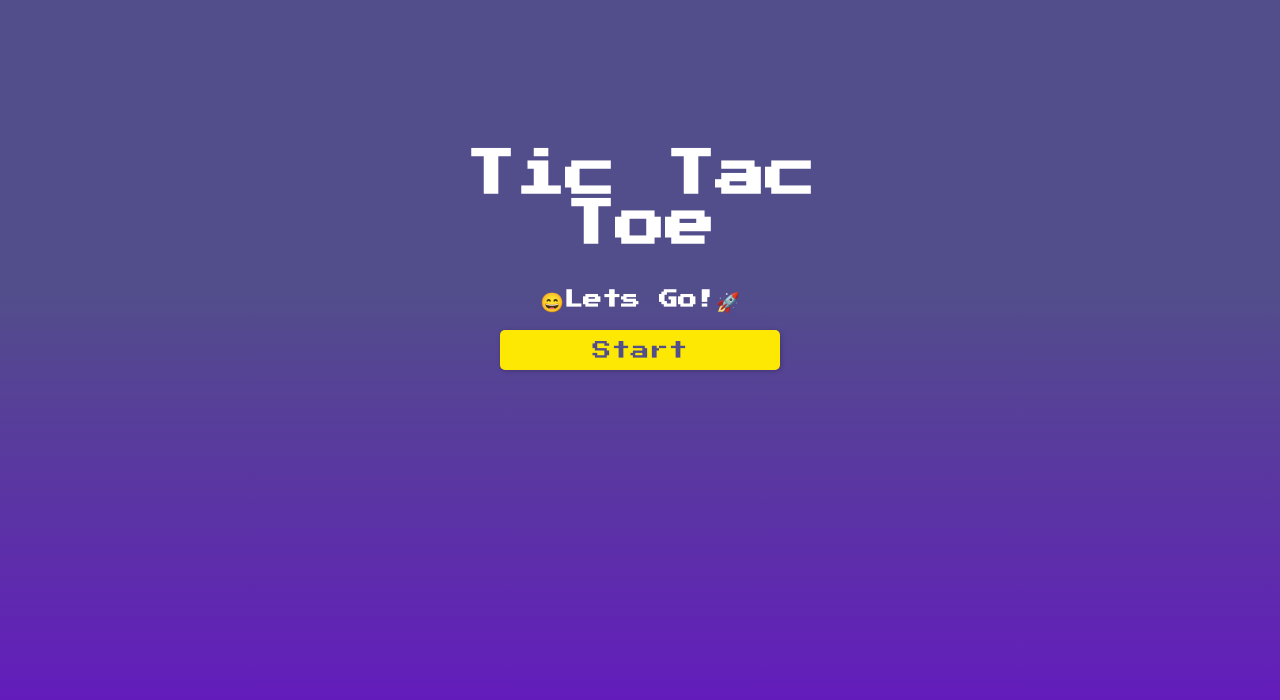
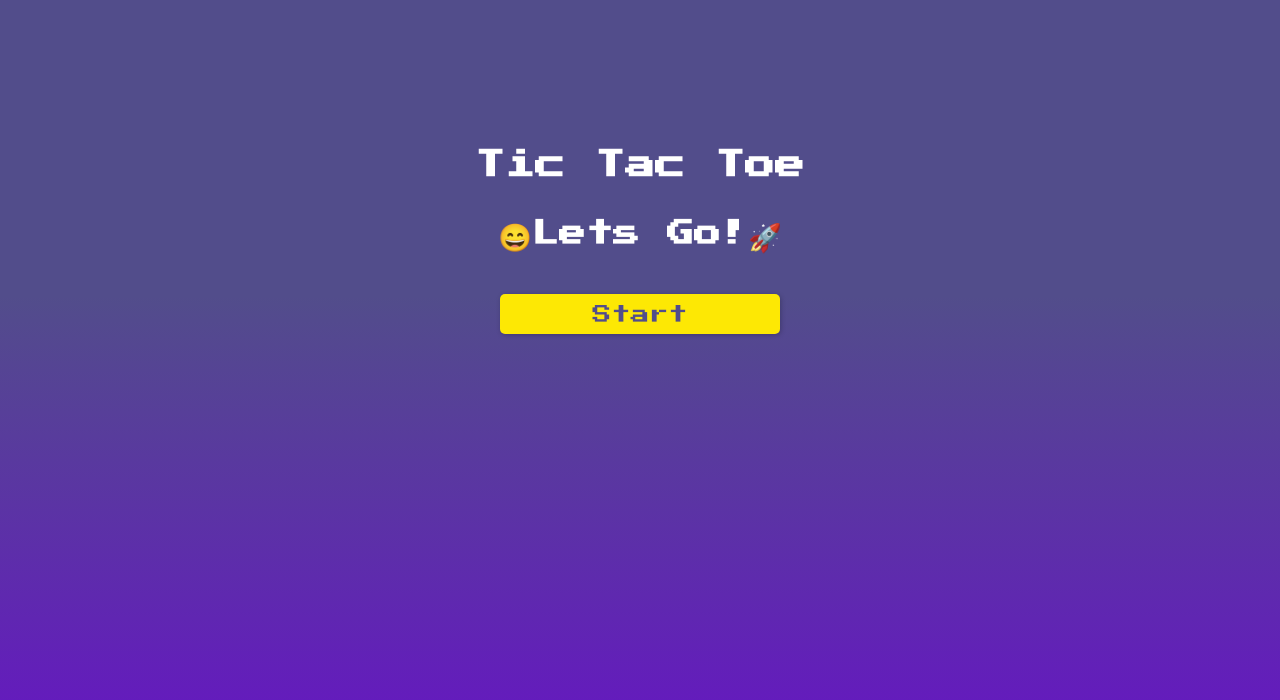
Before and after one commit to ElimarLucena/Tic-Tac-Toe, a React (Create React App) app in the folder tic-tac-toe/: page / in a window 1280 px wide. Shown: the top 700 px of the page. Built offline with nearby package versions, Linux system fonts and the light colour scheme; the HTML template or start-up script is replaced by a standard one.

Commit message:
style: adjusting font size and spacing  for computer end tv

```diff
--- a/tic-tac-toe/src/Pages/Login/style.css
+++ b/tic-tac-toe/src/Pages/Login/style.css
@@ -31,7 +31,6 @@
 .button-login {
   grid-column: 2 / 3;
   grid-row: 3 / 4;
-  margin: 0 auto;
   border: none;
   background-color: rgb(253, 232, 4);
   color: rgb(82, 77, 139);
@@ -59,8 +58,24 @@
 }
 
 @media screen and (min-width: 1280px){
+  .conatiner-login {
+    display: flex;
+    flex-direction: column;
+    min-height: 100vh;
+  }
+
+  .title-login {
+    font-size: 30px;
+    margin-top: 150px;
+  }
+
   .button-login {
     max-width: 280px;
+    margin-top: 40px;
+  }
+
+  .conatiner-login h2 {
+    font-size: 27px;
   }
 }
 
```
